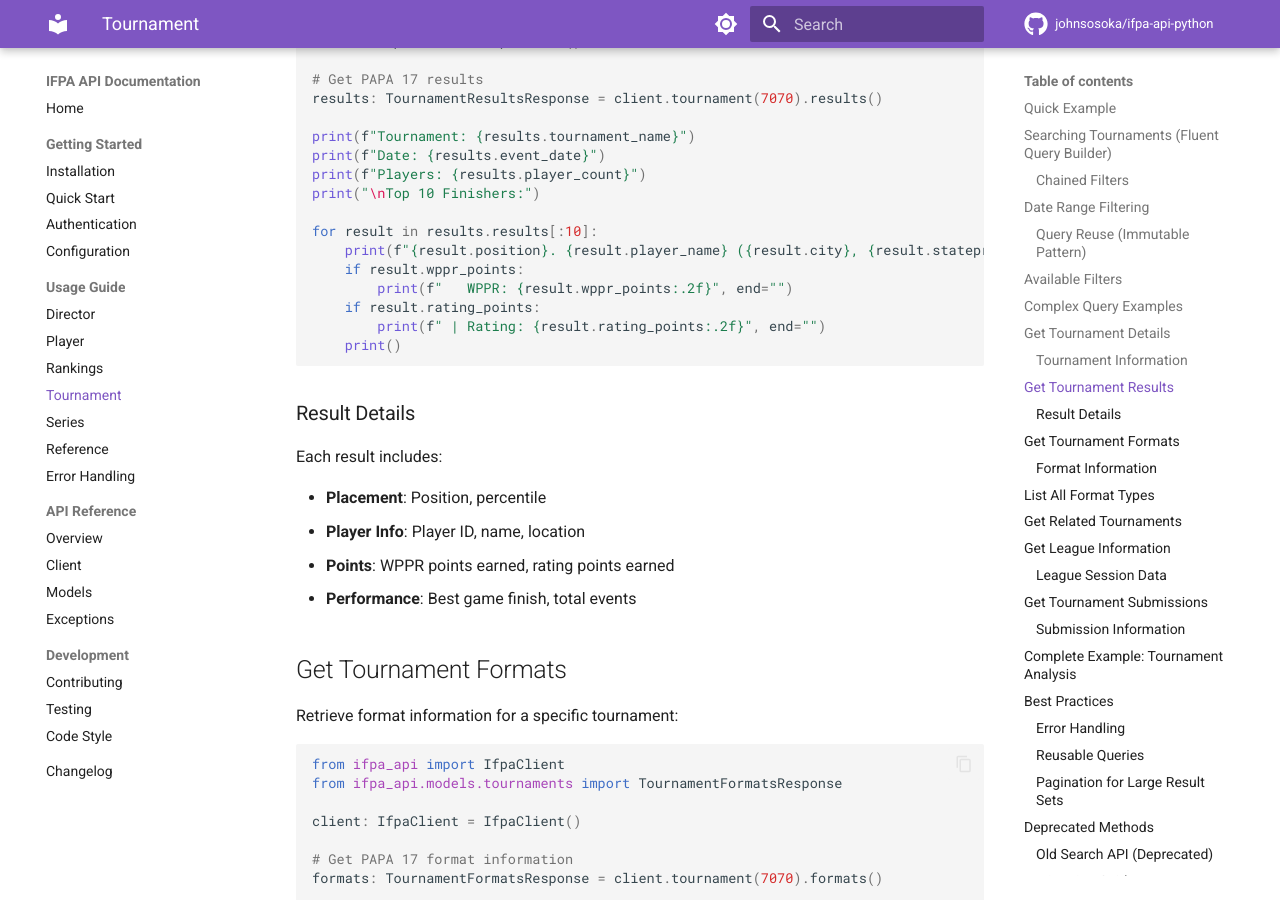
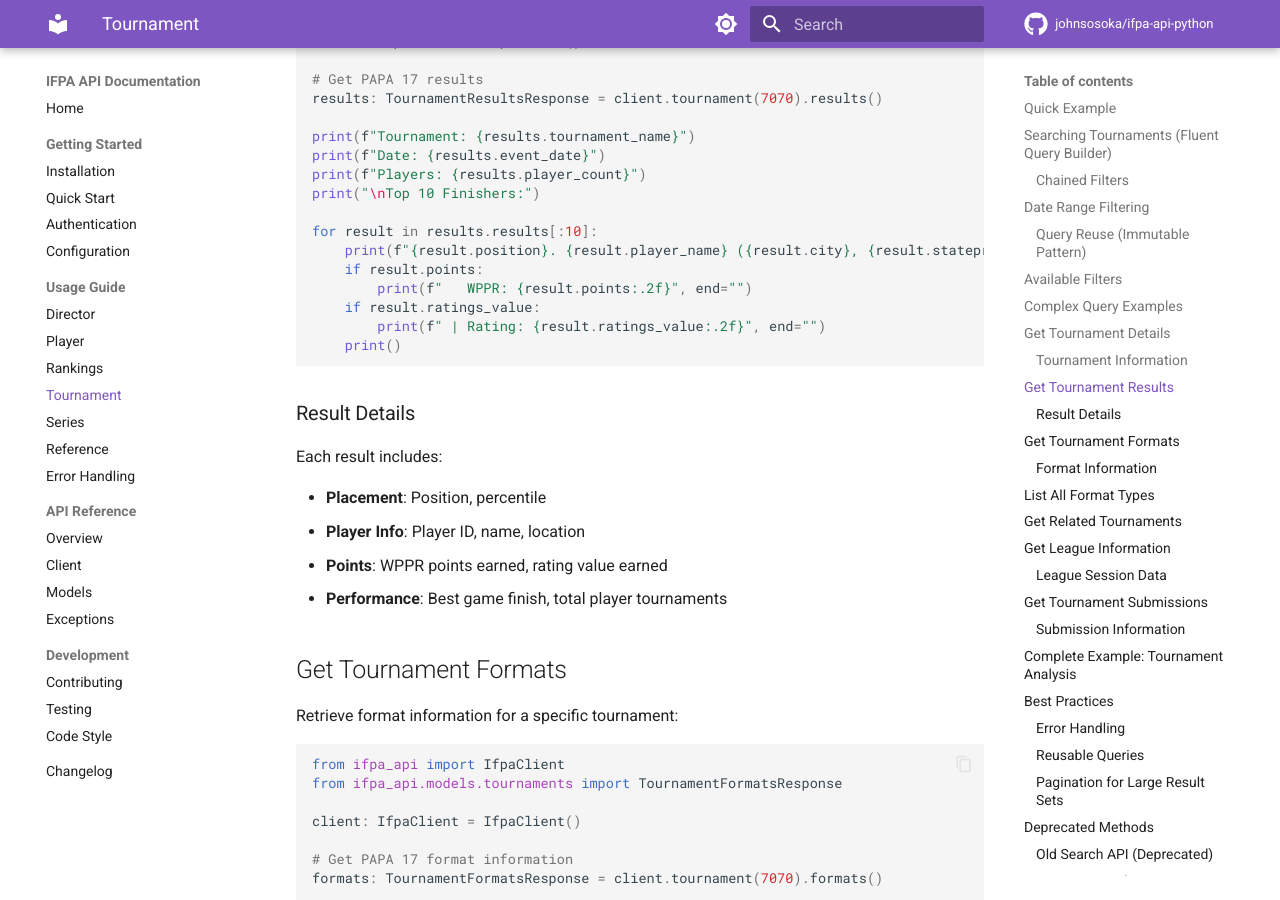
Before and after one commit to johnsosoka/ifpa-api-python, an MkDocs documentation site: the page built from docs/usage/tournaments.md, in a window 1280 px wide and 900 px high, scrolled down 5307 px. Built offline with MkDocs 1.6.1 and Material for MkDocs 9.7.7, drawn with Linux system fonts in a browser that asks for light colours; comment, search, counter and statistics services are not loaded; the version menu is left out; some of the changed text lies outside the part shown.

Commit message:
feat: align SDK field names with API for transparency
Remove validation aliases and use exact API field names:
- Player TournamentResult: wppr_points → current_points
- Tournament TournamentResult: wppr_points → points, rating_points → ratings_value, total_events → player_tournament_count

BREAKING CHANGE: Users must update field references in their code

````diff
--- a/docs/usage/tournaments.md
+++ b/docs/usage/tournaments.md
@@ -249,10 +249,10 @@ print("\nTop 10 Finishers:")
 
 for result in results.results[:10]:
     print(f"{result.position}. {result.player_name} ({result.city}, {result.stateprov})")
-    if result.wppr_points:
-        print(f"   WPPR: {result.wppr_points:.2f}", end="")
-    if result.rating_points:
-        print(f" | Rating: {result.rating_points:.2f}", end="")
+    if result.points:
+        print(f"   WPPR: {result.points:.2f}", end="")
+    if result.ratings_value:
+        print(f" | Rating: {result.ratings_value:.2f}", end="")
     print()
 ```
 
@@ -262,8 +262,8 @@ Each result includes:
 
 - **Placement**: Position, percentile
 - **Player Info**: Player ID, name, location
-- **Points**: WPPR points earned, rating points earned
-- **Performance**: Best game finish, total events
+- **Points**: WPPR points earned, rating value earned
+- **Performance**: Best game finish, total player tournaments
 
 ## Get Tournament Formats
 
@@ -475,12 +475,12 @@ def analyze_tournament(tournament_id: int = 7070) -> None:
         results: TournamentResultsResponse = client.tournament(tournament_id).results()
         print(f"\nTop 5 Finishers:")
         for result in results.results[:5]:
-            wppr = result.wppr_points if result.wppr_points else 0
+            wppr = result.points if result.points else 0
             print(f"  {result.position}. {result.player_name} - {wppr:.2f} WPPR")
 
         # Calculate statistics
         if results.results:
-            avg_wppr = sum(r.wppr_points or 0 for r in results.results) / len(results.results)
+            avg_wppr = sum(r.points or 0 for r in results.results) / len(results.results)
             print(f"\nStatistics:")
             print(f"  Average WPPR: {avg_wppr:.2f}")
             print(f"  Total Finishers: {len(results.results)}")
````
Also changed, not shown: CHANGELOG.md (+67 -1 lines), README.md (+1 -1 lines), docs/usage/player.md (+2 -2 lines), 6 other files.
